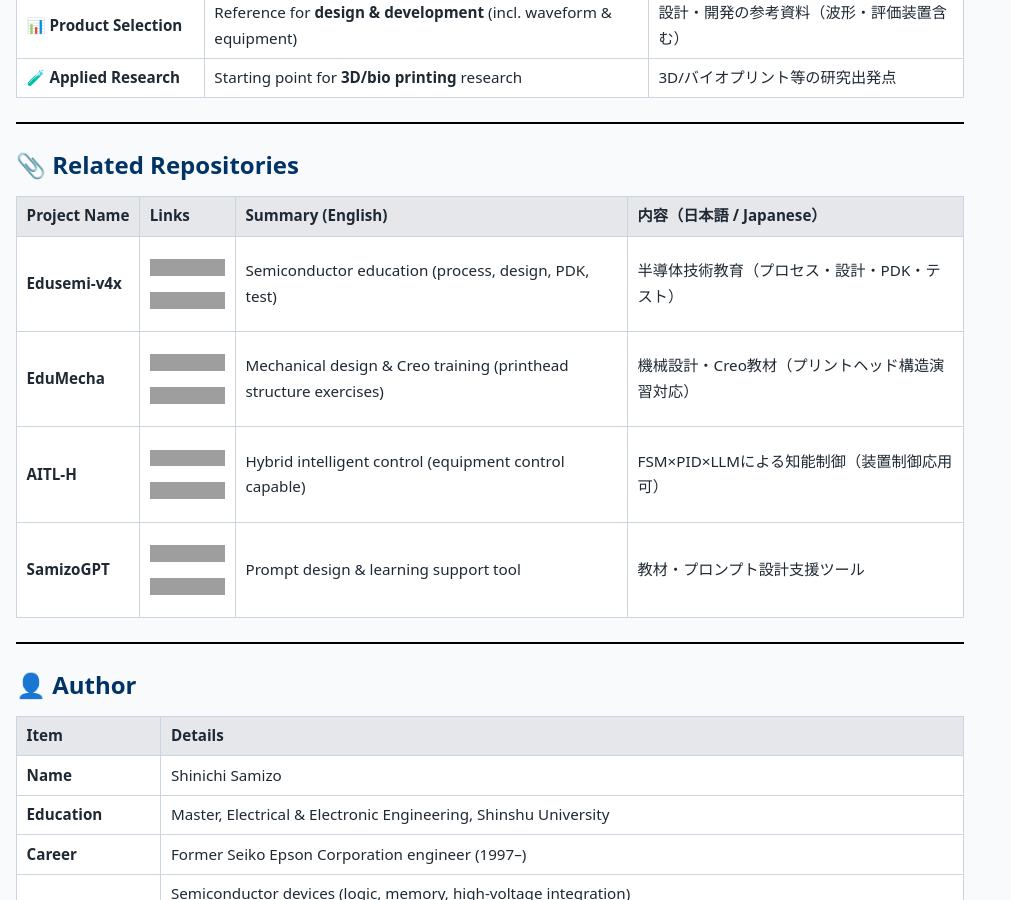
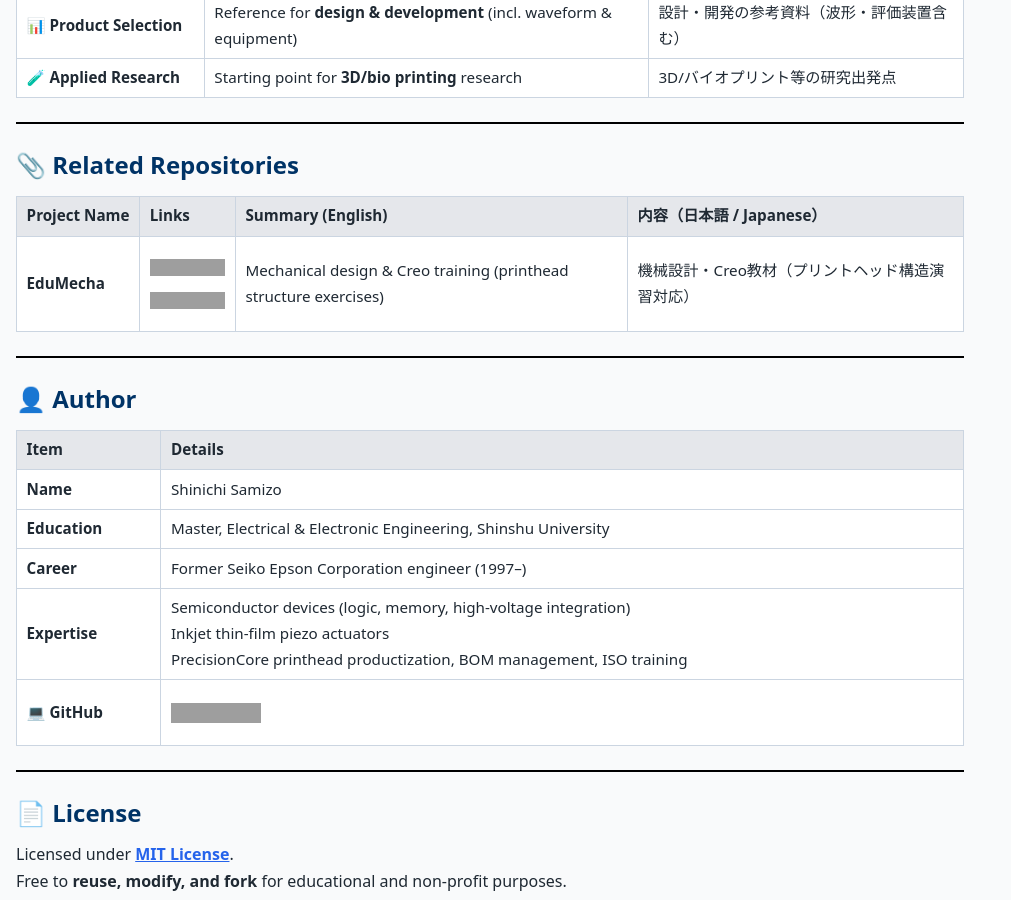
Before and after one commit to Samizo-AITL/Inkjet, a Jekyll site: the page built from en/index.md, in a window 1280 px wide and 900 px high, scrolled down 2905 px. Shown: the whole window, without its empty margins (0-1011 px from the left). Built offline with Jekyll 4.4.1, drawn with Linux system fonts in a browser that asks for light colours; our own code applies the rules of GitHub Pages for plain Markdown files; grey boxes are pictures that could not be loaded.

Commit message:
Update index.md

```diff
--- a/en/index.md
+++ b/en/index.md
@@ -110,10 +110,7 @@ Inkjet/
 
 | Project Name | Links | Summary (English) | 内容（日本語 / Japanese） |
 |--------------|-------|-------------------|---------------------------|
-| **Edusemi-v4x** | [![View Site](https://img.shields.io/badge/view-Site-green)](https://samizo-aitl.github.io/Edusemi-v4x/) [![View Repo](https://img.shields.io/badge/view-Repo-blue)](https://github.com/Samizo-AITL/Edusemi-v4x) | Semiconductor education (process, design, PDK, test) | 半導体技術教育（プロセス・設計・PDK・テスト） |
 | **EduMecha** | [![View Site](https://img.shields.io/badge/view-Site-green)](https://samizo-aitl.github.io/EduMecha/) [![View Repo](https://img.shields.io/badge/view-Repo-blue)](https://github.com/Samizo-AITL/EduMecha) | Mechanical design & Creo training (printhead structure exercises) | 機械設計・Creo教材（プリントヘッド構造演習対応） |
-| **AITL-H** | [![View Site](https://img.shields.io/badge/view-Site-green)](https://samizo-aitl.github.io/AITL-H/) [![View Repo](https://img.shields.io/badge/view-Repo-blue)](https://github.com/Samizo-AITL/AITL-H) | Hybrid intelligent control (equipment control capable) | FSM×PID×LLMによる知能制御（装置制御応用可） |
-| **SamizoGPT** | [![View Site](https://img.shields.io/badge/view-Site-green)](https://samizo-aitl.github.io/SamizoGPT/) [![View Repo](https://img.shields.io/badge/view-Repo-blue)](https://github.com/Samizo-AITL/SamizoGPT) | Prompt design & learning support tool | 教材・プロンプト設計支援ツール |
 
 ---
 
```
